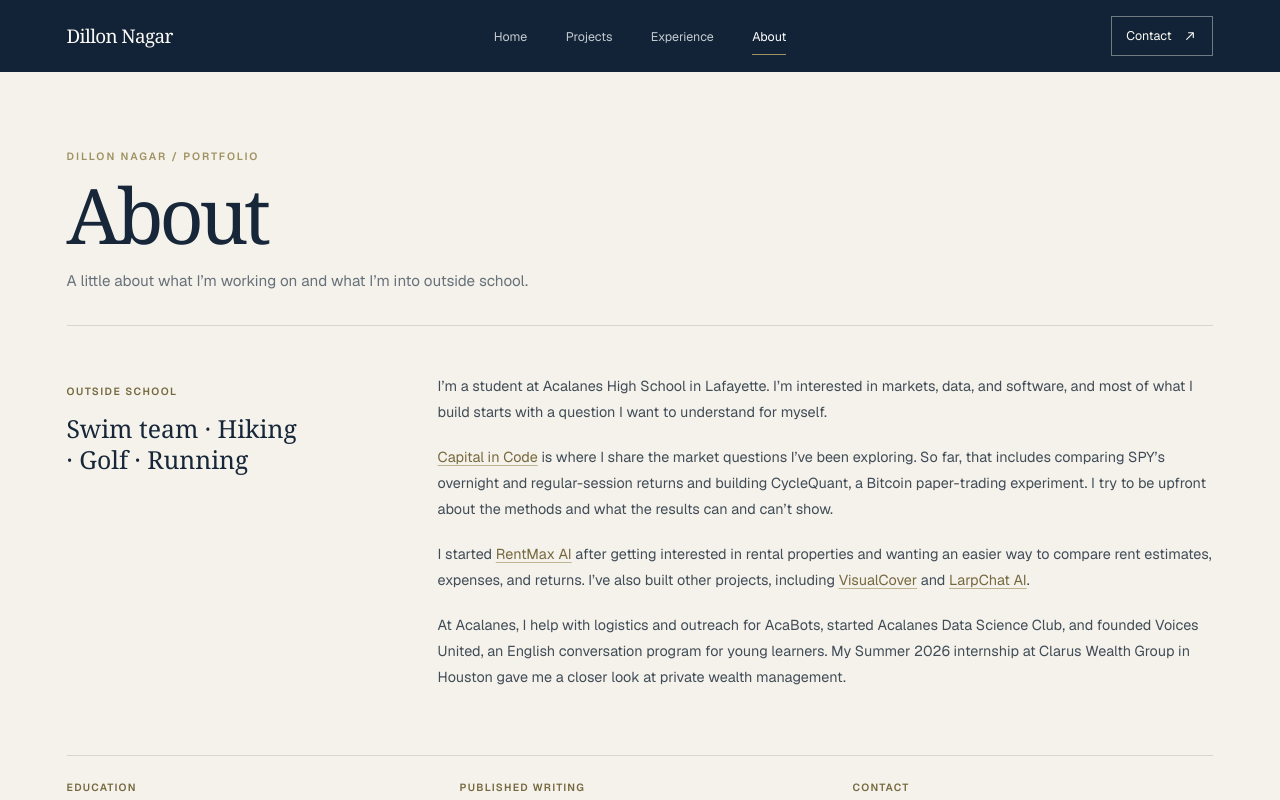
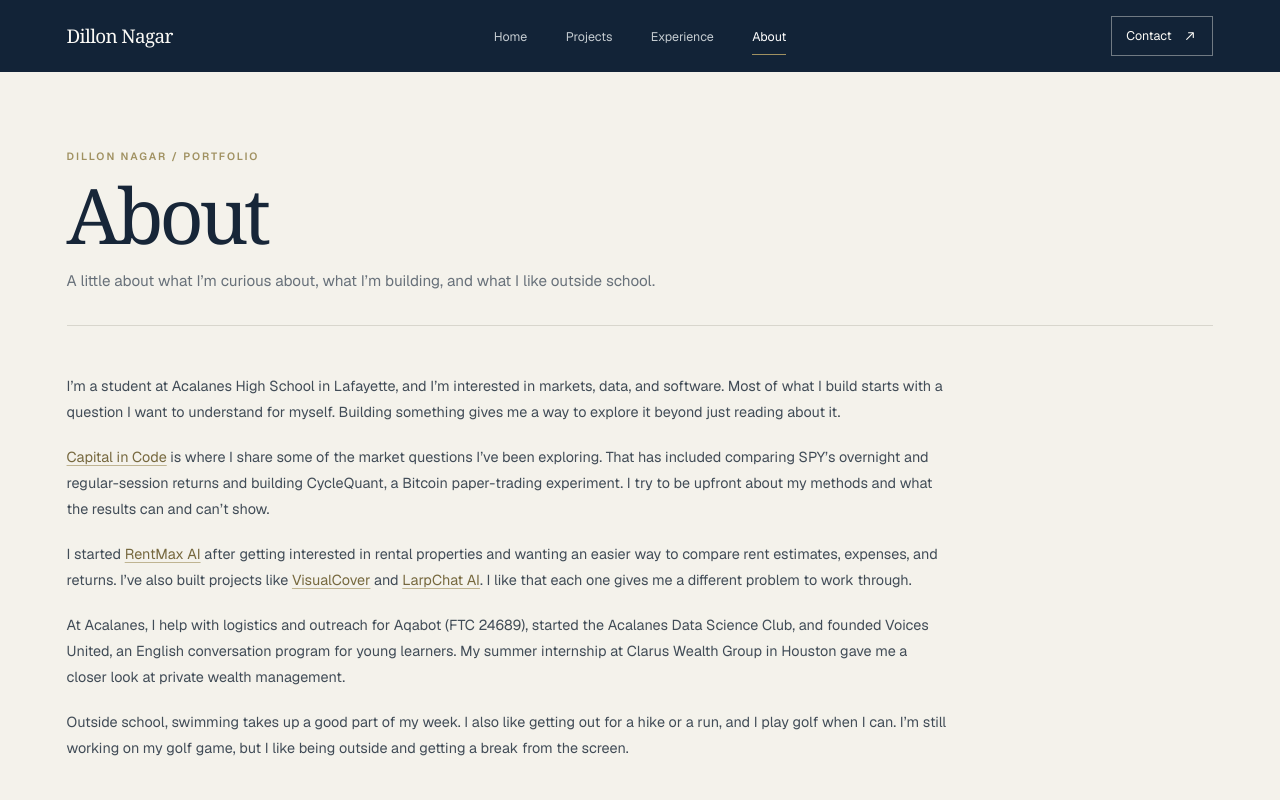
Before and after one commit to Manateek1/dillonnagar.com, a Next.js app: page /about in a window 1280 px wide. Shown: the top 800 px of the page. Built offline with nearby package versions, Linux system fonts and the light colour scheme.

Commit message:
Expand About bio and recolor favicon
Expand the About bio, integrate hobbies into the writing, and recolor the existing favicon to match the site palette.

```diff
--- a/app/about/page.tsx
+++ b/app/about/page.tsx
@@ -13,10 +13,6 @@ export default function AboutPage() {
       <SectionHeader title="About" subtitle={aboutContent.subtitle} />
 
       <div className="about-layout">
-        <aside className="about-signal" data-reveal>
-          <span>{aboutContent.asideLabel}</span>
-          <p>{aboutContent.hobbies.join(" · ")}</p>
-        </aside>
         <div className="about-story" data-reveal>
           {aboutContent.paragraphs.map((paragraph, paragraphIndex) => (
             <p key={paragraphIndex}>
--- a/app/globals.css
+++ b/app/globals.css
@@ -414,10 +414,7 @@ button, a { -webkit-tap-highlight-color: transparent; }
 .tech-badge + .tech-badge::before { content: "·"; margin-right: 0.8rem; color: #aaa394; }
 
 /* About page */
-.about-layout { display: grid; grid-template-columns: minmax(12rem, 0.55fr) minmax(0, 1.45fr); gap: clamp(2rem, 6vw, 6rem); margin-top: 3rem; }
-.about-signal { align-self: start; padding-top: 0.25rem; color: var(--olive-dark); }
-.about-signal span { font-size: 0.65rem; font-weight: 600; letter-spacing: 0.14em; text-transform: uppercase; }
-.about-signal p { max-width: 15rem; margin: 0.7rem 0 0; color: var(--foreground); font-family: Georgia, "Times New Roman", serif; font-size: 1.55rem; line-height: 1.25; }
+.about-layout { margin-top: 3rem; }
 .about-story { display: grid; gap: 1.2rem; }
 .about-story p { max-width: 55rem; margin: 0; color: #414c57; font-size: 0.9rem; line-height: 1.8; }
 .inline-signal-link { color: var(--olive-dark); text-decoration: underline; text-decoration-color: #bfb492; text-underline-offset: 3px; }
@@ -486,8 +483,7 @@ html[data-reveal-ready="true"] [data-reveal][data-revealed="true"] { opacity: 1;
   .project-row-description, .project-row-links { grid-column: 2; }
   .project-row-description { padding-top: 0.2rem; }
   .project-row-links { gap: 0.8rem; }
-  .about-layout { grid-template-columns: 1fr; gap: 1.5rem; margin-top: 2rem; }
-  .about-signal p { max-width: none; font-size: 1.25rem; }
+  .about-layout { margin-top: 2rem; }
   .about-facts { grid-template-columns: 1fr; gap: 1.5rem; margin-top: 2.7rem; }
   .experience-item { grid-template-columns: 1fr; gap: 0.7rem; }
   .experience-track-heading { grid-template-columns: 2rem 1fr; }
--- a/data/about.ts
+++ b/data/about.ts
@@ -5,20 +5,16 @@ type AboutSegment =
 
 type AboutContent = {
   subtitle: string;
-  asideLabel: string;
-  hobbies: readonly string[];
   paragraphs: readonly (readonly AboutSegment[])[];
 };
 
 export const aboutContent = {
-  subtitle: "A little about what I’m working on and what I’m into outside school.",
-  asideLabel: "Outside school",
-  hobbies: ["Swim team", "Hiking", "Golf", "Running"],
+  subtitle: "A little about what I’m curious about, what I’m building, and what I like outside school.",
   paragraphs: [
     [
       {
         kind: "text",
-        text: "I’m a student at Acalanes High School in Lafayette. I’m interested in markets, data, and software, and most of what I build starts with a question I want to understand for myself.",
+        text: "I’m a student at Acalanes High School in Lafayette, and I’m interested in markets, data, and software. Most of what I build starts with a question I want to understand for myself. Building something gives me a way to explore it beyond just reading about it.",
       },
     ],
     [
@@ -29,7 +25,7 @@ export const aboutContent = {
       },
       {
         kind: "text",
-        text: " is where I share the market questions I’ve been exploring. So far, that includes comparing SPY’s overnight and regular-session returns and building CycleQuant, a Bitcoin paper-trading experiment. I try to be upfront about the methods and what the results can and can’t show.",
+        text: " is where I share some of the market questions I’ve been exploring. That has included comparing SPY’s overnight and regular-session returns and building CycleQuant, a Bitcoin paper-trading experiment. I try to be upfront about my methods and what the results can and can’t show.",
       },
     ],
     [
@@ -41,7 +37,7 @@ export const aboutContent = {
       },
       {
         kind: "text",
-        text: " after getting interested in rental properties and wanting an easier way to compare rent estimates, expenses, and returns. I’ve also built other projects, including ",
+        text: " after getting interested in rental properties and wanting an easier way to compare rent estimates, expenses, and returns. I’ve also built projects like ",
       },
       {
         kind: "internal-link",
@@ -54,12 +50,18 @@ export const aboutContent = {
         text: "LarpChat AI",
         href: "/projects/larpchat-ai",
       },
-      { kind: "text", text: "." },
+      { kind: "text", text: ". I like that each one gives me a different problem to work through." },
     ],
     [
       {
         kind: "text",
-        text: "At Acalanes, I help with logistics and outreach for AcaBots, started Acalanes Data Science Club, and founded Voices United, an English conversation program for young learners. My Summer 2026 internship at Clarus Wealth Group in Houston gave me a closer look at private wealth management.",
+        text: "At Acalanes, I help with logistics and outreach for Aqabot (FTC 24689), started the Acalanes Data Science Club, and founded Voices United, an English conversation program for young learners. My summer internship at Clarus Wealth Group in Houston gave me a closer look at private wealth management.",
+      },
+    ],
+    [
+      {
+        kind: "text",
+        text: "Outside school, swimming takes up a good part of my week. I also like getting out for a hike or a run, and I play golf when I can. I’m still working on my golf game, but I like being outside and getting a break from the screen.",
       },
     ],
   ],
```
Also changed, not shown: 1 other file (tests, documents, lock files or other folders).
